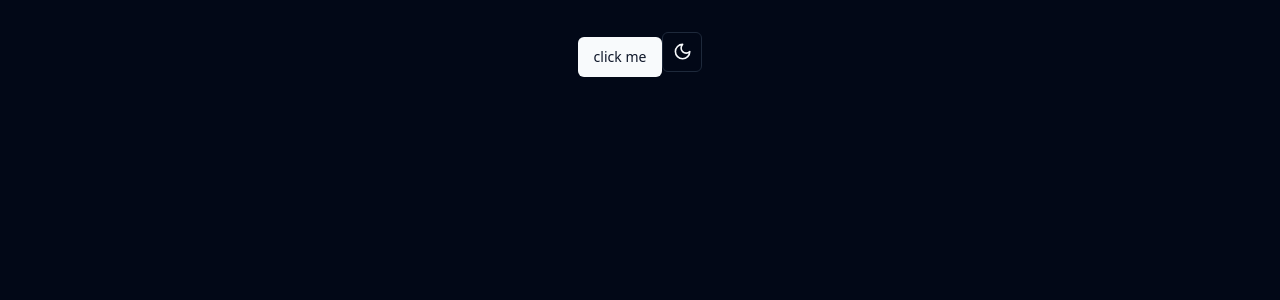
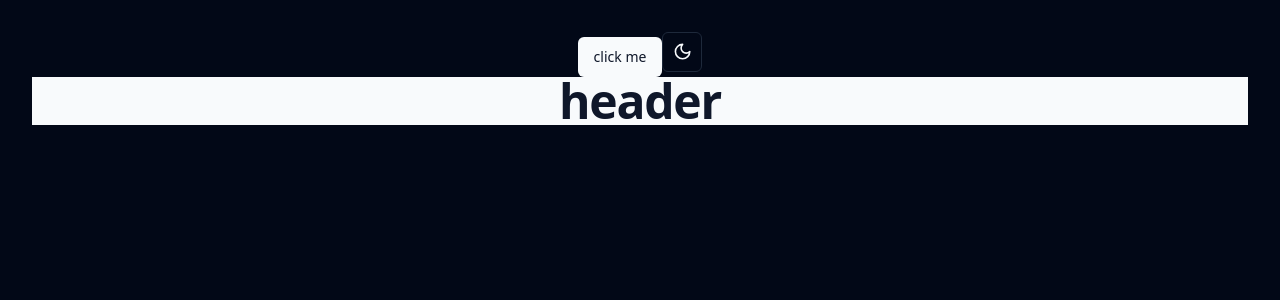
Before and after one commit to shahzaman900/portfolio, a React (Vite) app in the folder portfolio/: page / in a window 1280 px wide. Shown: the top 300 px of the page. Built offline with nearby package versions, Linux system fonts and the light colour scheme.

Commit message:
add custome theme

```diff
--- a/portfolio/src/App.tsx
+++ b/portfolio/src/App.tsx
@@ -1,4 +1,5 @@
 import './App.css'
+import Header from './components/header'
 import { ModeToggle } from './components/mode-toggle'
 import { ThemeProvider } from './components/theme-provider'
 import { Button } from './components/ui/button'
@@ -9,6 +10,9 @@ function App() {
     <ThemeProvider defaultTheme="dark" storageKey="vite-ui-theme">
       <Button>click me</Button>
       <ModeToggle></ModeToggle>
+      <div className='bg-primary'>
+        <Header></Header>
+      </div>
     </ThemeProvider>
   )
 }
--- /dev/null
+++ b/portfolio/src/components/header.tsx
@@ -0,0 +1,9 @@
+function Header() {
+  return (
+    <>
+      <h1 className='text-primary-foreground'>header</h1>
+    </>
+  )
+}
+
+export default Header;
--- a/portfolio/src/index.css
+++ b/portfolio/src/index.css
@@ -2,6 +2,40 @@
 @tailwind components;
 @tailwind utilities;
 
+h1 {
+  font-size: 48px;
+  font-weight: 800;
+  line-height: 48px;
+  letter-spacing: -1.2px;
+}
+
+h2 {
+  font-size: 30px;
+  font-weight: 600;
+  line-height: 36px;
+  letter-spacing: -0.75px;
+}
+
+h3 {
+  font-size: 24px;
+  font-weight: 600;
+  line-height: 32px;
+  letter-spacing: -0.6px;
+}
+
+h4 {
+  font-size: 20px;
+  font-weight: 600;
+  line-height: 28px;
+  letter-spacing: -0.5px;
+}
+
+p {
+  font-size: 16px;
+  font-weight: 400;
+  line-height: 28px;
+  letter-spacing: 0px;
+}
 @layer base {
   :root {
     --background: 0 0% 100%;
```
